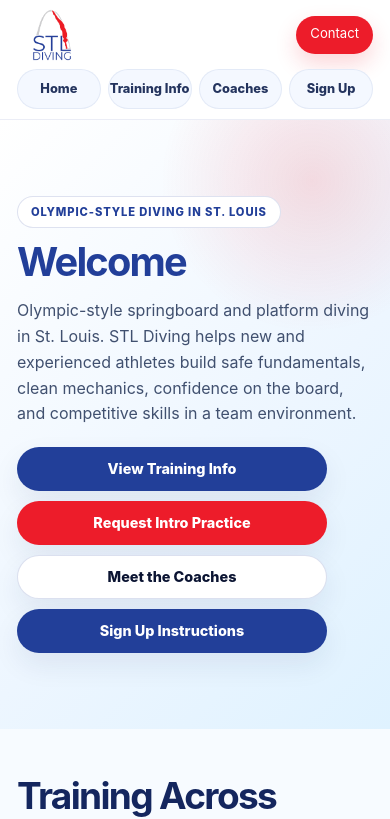
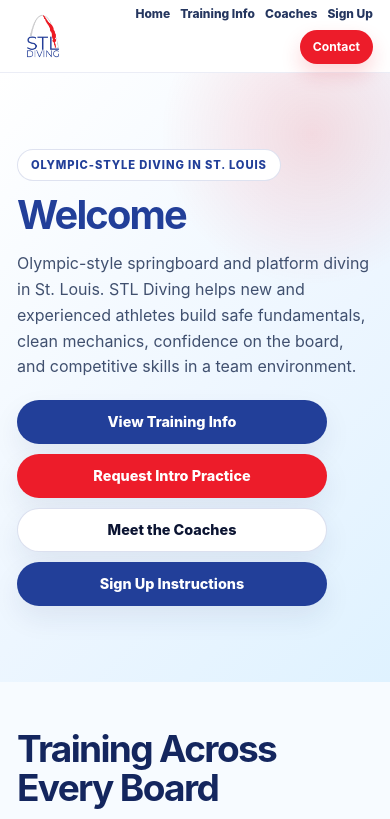
Before and after one commit to PeterLucido/STL_DIVING, a Next.js app: page / in a window 390 px wide. Shown: the top 819 px of the page. Built offline with nearby package versions, Linux system fonts and the light colour scheme.

Commit message:
Update mobile header

```diff
--- a/styles/globals.css
+++ b/styles/globals.css
@@ -145,9 +145,13 @@
 /* Final large-phone guard: prevent clipped header/actions on iPhone Pro Max previews */
 @media(max-width:480px){
   .wrap{width:calc(100% - 34px)!important;max-width:396px!important}
-  .mobile-contact{max-width:116px!important;min-height:38px!important;padding:9px 14px!important;font-size:.82rem!important;overflow:hidden!important;white-space:nowrap!important}
-  .navlinks{grid-template-columns:repeat(4,minmax(0,1fr))!important;gap:7px!important;font-size:.8rem!important;overflow:visible!important}
-  .navlinks>a:not(.cta),.dropdown-toggle{min-width:0!important;padding:9px 3px!important;white-space:nowrap!important;overflow:hidden!important;text-overflow:ellipsis!important}
+  .topbar{background:rgba(255,255,255,.96)!important}
+  .nav{display:grid!important;grid-template-columns:52px 1fr!important;grid-template-rows:auto!important;gap:10px!important;align-items:center!important;padding:8px 0!important}
+  .brand{grid-column:1!important;grid-row:1!important}.brand img{width:52px!important;height:44px!important}
+  .mobile-contact{display:none!important}
+  .navlinks{grid-column:2!important;grid-row:1!important;width:auto!important;display:flex!important;justify-content:flex-end!important;align-items:center!important;gap:10px!important;font-size:.75rem!important;line-height:1!important;overflow:visible!important}
+  .navlinks>a:not(.cta),.dropdown-toggle{min-width:0!important;min-height:auto!important;padding:0!important;white-space:nowrap!important;overflow:visible!important;text-overflow:clip!important;background:transparent!important;border:0!important;border-radius:0!important;box-shadow:none!important;color:#25365f!important;font-weight:850!important}
+  .navlinks>a.cta{display:inline-flex!important;align-items:center!important;justify-content:center!important;min-height:34px!important;padding:8px 13px!important;border-radius:999px!important;font-size:.76rem!important;white-space:nowrap!important;box-shadow:0 10px 20px rgba(237,28,42,.18)!important}
   .actions{grid-template-columns:1fr!important;max-width:310px!important}
   .actions .btn{white-space:normal!important;line-height:1.15!important}
   .hero h1,.program-detail-grid h1,.article-head h1,.signup-hero h1,.coaches-hero h1,.programs-story-hero h1{font-size:clamp(2.05rem,10.2vw,2.75rem)!important}
```
